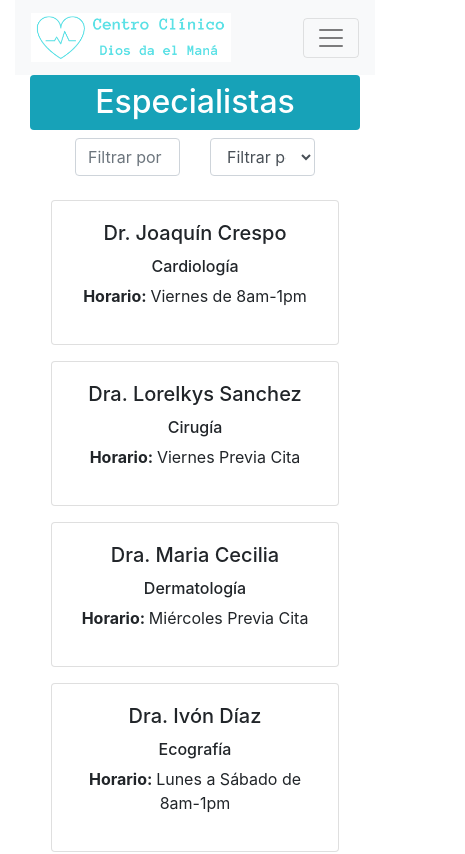
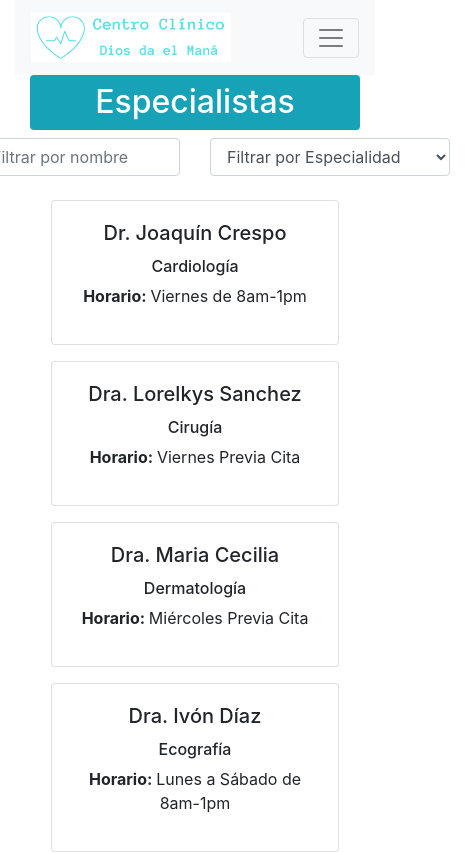
Before and after one commit to hjhm2018/centroclinicoreact, a React (Create React App) app: page /especialistas in a window 390 px wide. Shown: the top 854 px of the page, 465 px wide, since content can reach past the window. Built offline with nearby package versions, Linux system fonts and the light colour scheme.

Commit message:
fixing bugs

```diff
--- a/src/components/Especialistas.js
+++ b/src/components/Especialistas.js
@@ -14,11 +14,11 @@ const Especialistas = () => {
                 <h2 className="text-center bg-info text-white rounded p-2">Especialistas</h2>
             </div>
             <div className="col-10 mx-auto d-flex justify-content-center">
-                <div className="form-group col-md-6 mx-auto">
+                <div className="form-group col-md-6 col-12 mx-auto">
                     <input type="text" className="text-center form-control"
                         placeholder="Filtrar por nombre" onChange={(e) => setNombre(e.target.value.toLowerCase())} />
                 </div>
-                <div className="form-group col-md-6">
+                <div className="form-group col-md-6 col-12">
                     <select className="form-control" onChange={(e) => setEspecialidad(e.target.value.toLowerCase())}>
                         <option value="">Filtrar por Especialidad</option>
                         {especialidades.sort(function (a, b) {
```
